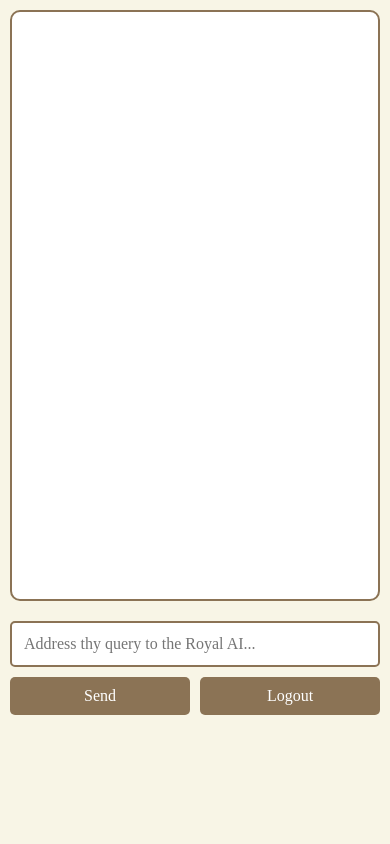
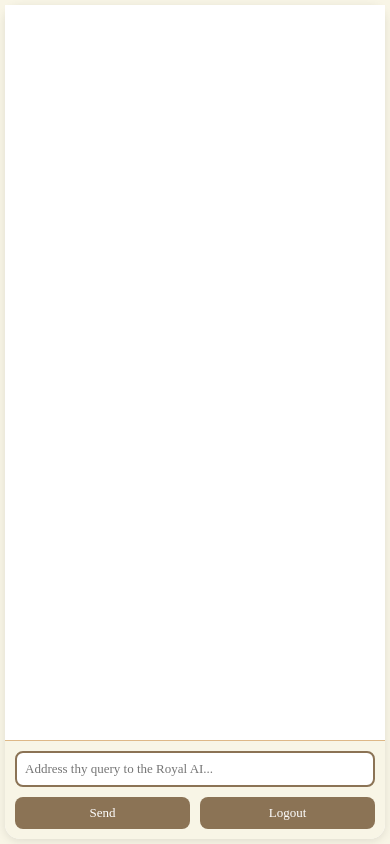
Before and after one commit to surajssc1232/royalai, a Flask app: page /chat in a window 390 px wide. Run offline with Flask 3, Linux system fonts and the light colour scheme; the visitor is signed in with stand-in values (Sample User, id 1); parts of the project's set-up code (start-up, migrations or seed data) failed here and were passed over; some libraries are stand-ins or nearby versions.

Commit message:
fixed formatting

```diff
--- a/templates/index.html
+++ b/templates/index.html
@@ -18,39 +18,38 @@
             min-height: 100vh;
             display: flex;
             flex-direction: column;
+            align-items: center;
             padding: 20px;
         }
 
         .chat-wrapper {
             max-width: 800px;
             width: 100%;
-            margin: 0 auto;
-            flex-grow: 1;
             display: flex;
             flex-direction: column;
+            background-color: white;
+            border-radius: 15px;
+            box-shadow: 0 2px 10px rgba(0, 0, 0, 0.1);
+            height: calc(100vh - 40px);
         }
 
         #chat-container {
-            flex-grow: 1;
-            border: 2px solid #8b7355;
+            flex: 1;
             overflow-y: auto;
             padding: 20px;
-            margin-bottom: 20px;
             background-color: white;
-            border-radius: 10px;
-            min-height: 70vh;
-            max-height: 70vh;
         }
 
         .message {
-            margin-bottom: 10px;
-            padding: 10px;
-            border-radius: 5px;
+            margin-bottom: 15px;
+            padding: 12px;
+            border-radius: 8px;
             opacity: 0;
             transform: translateY(20px);
             transition: opacity 0.5s ease, transform 0.5s ease;
             word-wrap: break-word;
-            max-width: 100%;
+            max-width: 85%;
+            line-height: 1.5;
         }
 
         .message.show {
@@ -111,146 +94,123 @@
             word-break: break-word;
         }
 
-        .bot-message hr {
-            border: none;
-            border-top: 1px solid #deb887;
-            margin: 15px 0;
-        }
-
         .bot-message ul, .bot-message ol {
-            margin: 10px 0;
+            margin: 8px 0;
             padding-left: 20px;
         }
 
         .bot-message li {
-            margin: 5px 0;
+            margin: 4px 0;
         }
 
         #input-container {
+            padding: 15px;
+            background-color: #f8f5e6;
+            border-top: 1px solid #deb887;
+            border-radius: 0 0 15px 15px;
+        }
+
+        .input-wrapper {
             display: flex;
+            flex-direction: column;
             gap: 10px;
-            flex-wrap: wrap;
         }
 
         #user-input {
-            flex: 1;
-            min-width: 200px;
+            width: 100%;
             padding: 12px;
             border: 2px solid #8b7355;
-            border-radius: 5px;
+            border-radius: 8px;
             font-family: 'Times New Roman', serif;
             font-size: 16px;
+            background-color: white;
         }
 
         .button-group {
             display: flex;
             gap: 10px;
-            flex-wrap: wrap;
         }
 
         button {
+            flex: 1;
             padding: 12px 20px;
             background-color: #8b7355;
             color: white;
             border: none;
-            border-radius: 5px;
+            border-radius: 8px;
             cursor: pointer;
             font-family: 'Times New Roman', serif;
             font-size: 16px;
-            white-space: nowrap;
+            transition: background-color 0.2s;
         }
 
         button:hover {
             background-color: #6b5535;
         }
 
-        button:disabled {
-            background-color: #cccccc;
-            cursor: not-allowed;
-        }
-
-        .loading-container {
-            display: none;
-            text-align: left;
-            margin: 10px 0;
-            padding: 10px;
-            background-color: #fff3e0;
-            border: 1px solid #deb887;
-            border-radius: 5px;
-            width: auto;
-            max-width: 250px;
-        }
-
-        .crown-loader {
-            display: inline-block;
-            width: 20px;
-            height: 20px;
-            margin-right: 8px;
-            background: linear-gradient(45deg, #ffd700, #daa520);
-            clip-path: polygon(50% 0%, 80% 30%, 100% 30%, 100% 70%, 80% 70%, 50% 100%, 20% 70%, 0% 70%, 0% 30%, 20% 30%);
-            animation: crownSpin 2s infinite;
-            vertical-align: middle;
-        }
-
-        @keyframes crownSpin {
-            0% { transform: rotate(0deg); }
-            50% { transform: rotate(180deg); }
-            100% { transform: rotate(360deg); }
-        }
-
-        .loading-text {
-            color: #8b7355;
-            font-family: 'Times New Roman', serif;
-            font-style: italic;
-            font-size: 0.9em;
-            display: inline-block;
-            vertical-align: middle;
-        }
-
-        @keyframes dots {
-            0%, 20% { content: '.'; }
-            40% { content: '..'; }
-            60%, 100% { content: '...'; }
-        }
-
-        .loading-dots::after {
-            content: '';
-            animation: dots 1.5s steps(4) infinite;
-        }
-
-        @media (max-width: 600px) {
+        @media (max-width: 768px) {
             body {
                 padding: 10px;
             }
 
-            #chat-container {
-                padding: 10px;
-                min-height: 60vh;
+            .chat-wrapper {
+                height: calc(100vh - 20px);
             }
 
-            .user-message {
-                margin-left: 5%;
-                margin-right: 5%;
+            .message {
+                max-width: 90%;
+                font-size: 14px;
+                padding: 10px;
+                margin-bottom: 12px;
             }
 
-            .bot-message {
-                margin-left: 5%;
-                margin-right: 5%;
-            }
-
-            button {
-                flex: 1;
-                min-width: 120px;
+            #input-container {
                 padding: 10px;
             }
 
             #user-input {
-                width: 100%;
+                padding: 10px;
+                font-size: 14px;
             }
 
-            .button-group {
-                width: 100%;
-                justify-content: space-between;
+            button {
+                padding: 10px;
+                font-size: 14px;
+            }
+        }
+
+        @media (max-width: 480px) {
+            body {
+                padding: 5px;
+            }
+
+            .chat-wrapper {
+                height: calc(100vh - 10px);
+            }
+
+            #chat-container {
+                padding: 10px;
+            }
+
+            .message {
+                max-width: 95%;
+                font-size: 13px;
+                padding: 8px;
+                margin-bottom: 10px;
+            }
+
+            .bot-message h3 {
+                font-size: 1em;
+            }
+
+            #user-input {
+                padding: 8px;
+                font-size: 13px;
+            }
+
+            button {
+                padding: 8px;
+                font-size: 13px;
             }
         }
     </style>
@@ -259,10 +219,12 @@
     <div class="chat-wrapper">
         <div id="chat-container"></div>
         <div id="input-container">
-            <input type="text" id="user-input" placeholder="Address thy query to the Royal AI...">
-            <div class="button-group">
-                <button onclick="sendMessage()" id="sendButton">Send</button>
-                <button onclick="logout()" id="logoutButton">Logout</button>
+            <div class="input-wrapper">
+                <input type="text" id="user-input" placeholder="Address thy query to the Royal AI...">
+                <div class="button-group">
+                    <button onclick="sendMessage()" id="sendButton">Send</button>
+                    <button onclick="logout()" id="logoutButton">Logout</button>
+                </div>
             </div>
         </div>
     </div>
```
Also changed, not shown: other parts of templates/index.html (+6 -22 lines).
